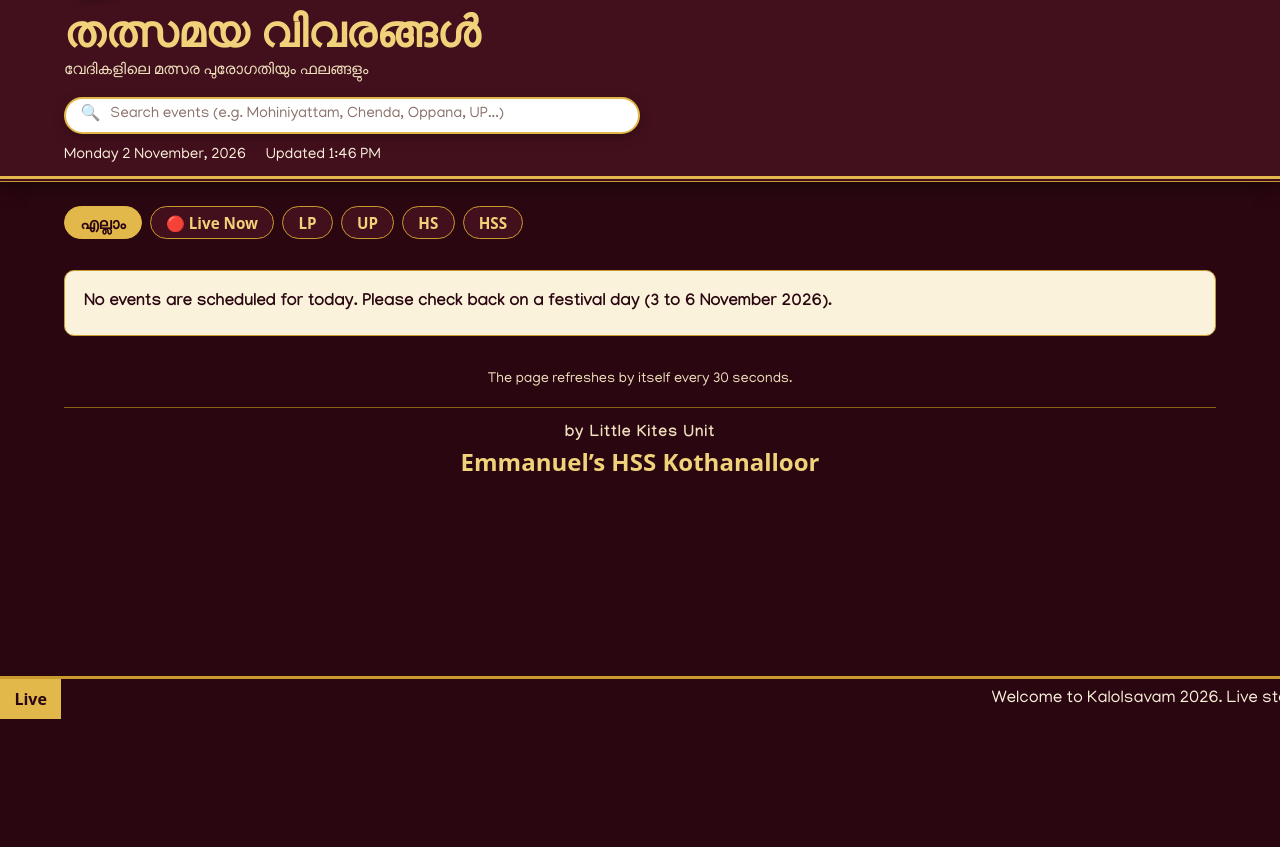
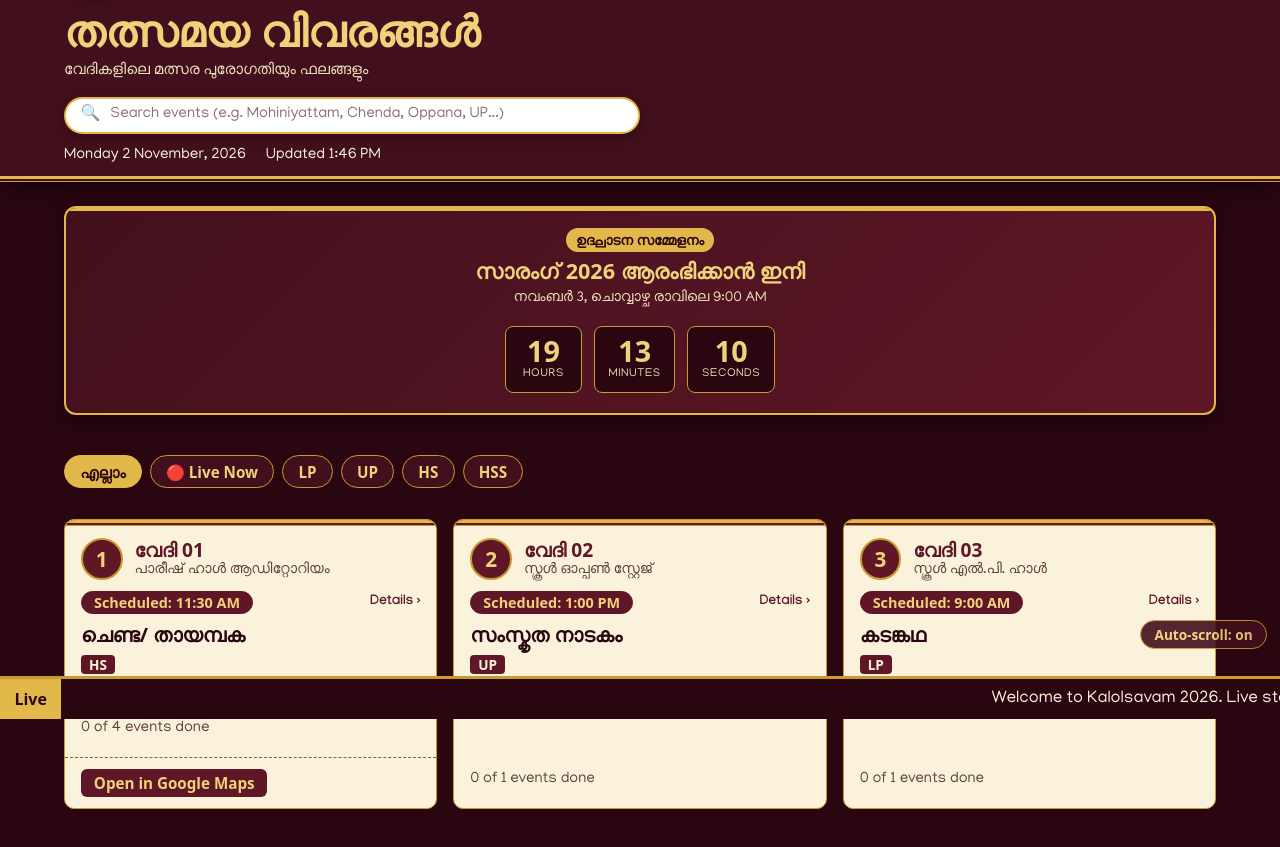
Before and after one commit to kothanalloorhss/kalolsavam-live, a plain HTML site: page index.html in a window 1280 px wide. Shown: the part 81-928 px from the top of the page. Before the commit the page ends 800 px from the top, so only its background shows below. Drawn offline with nearby package versions, Linux system fonts and the light colour scheme; a web font is replaced by a local one.

Commit message:
countdown added

```diff
--- a/css/style.css
+++ b/css/style.css
@@ -669,3 +669,70 @@ details.tool form { display: grid; gap: .5rem; margin-top: .6rem; }
   @keyframes door-fade { to { opacity: 0; } }
   @keyframes brand-rm { 0% { opacity: 0; } 25%, 70% { opacity: 1; } 100% { opacity: 0; } }
 }
+/* Countdown Timer Card */
+.countdown-card {
+  background: linear-gradient(135deg, var(--maroon-800), var(--maroon-700));
+  border: 2px solid var(--gold-400);
+  border-radius: 12px;
+  padding: 1.25rem 1rem;
+  text-align: center;
+  box-shadow: 0 6px 20px rgba(0, 0, 0, 0.4);
+  margin-bottom: 1rem;
+  position: relative;
+  overflow: hidden;
+}
+.countdown-card::before {
+  content: "";
+  position: absolute;
+  top: 0; left: 0; right: 0;
+  height: 4px;
+  background-image: var(--kasavu);
+}
+.countdown-badge {
+  background: var(--gold-400);
+  color: var(--maroon-900);
+  font: 700 0.85rem var(--font-head);
+  padding: 0.15rem 0.6rem;
+  border-radius: 999px;
+  display: inline-block;
+  margin-bottom: 0.4rem;
+}
+.countdown-head h3 {
+  color: var(--gold-300);
+  font-size: 1.35rem;
+  font-weight: 700;
+}
+.countdown-sub {
+  color: var(--ivory-dim);
+  font-size: 0.9rem;
+  margin-top: 0.2rem;
+}
+.countdown-grid {
+  display: flex;
+  justify-content: center;
+  gap: 0.75rem;
+  margin-top: 1rem;
+}
+.time-box {
+  background: var(--maroon-900);
+  border: 1.5px solid var(--gold-500);
+  border-radius: 8px;
+  padding: 0.5rem 0.85rem;
+  min-width: 4.8rem;
+  display: flex;
+  flex-direction: column;
+  align-items: center;
+}
+.time-val {
+  font-family: var(--font-head);
+  font-size: 1.8rem;
+  font-weight: 700;
+  color: var(--gold-300);
+  line-height: 1.1;
+}
+.time-lbl {
+  font-size: 0.72rem;
+  text-transform: uppercase;
+  color: var(--ivory-dim);
+  letter-spacing: 0.05em;
+}
--- a/index.html
+++ b/index.html
@@ -82,6 +82,20 @@
   </header>
 
   <main class="wrap">
+    <!-- Festival Inauguration Countdown Banner (Hidden once started) -->
+    <section id="countdownSection" class="countdown-card" aria-label="Inauguration Countdown" hidden>
+      <div class="countdown-head">
+        <span class="countdown-badge">ഉദ്ഘാടന സമ്മേളനം</span>
+        <h3>സാരംഗ് 2026 ആരംഭിക്കാൻ ഇനി</h3>
+        <p class="countdown-sub">നവംബർ 3, ചൊവ്വാഴ്ച രാവിലെ 9:00 AM</p>
+      </div>
+      <div class="countdown-grid">
+        <div class="time-box"><span id="cdHours" class="time-val">00</span><span class="time-lbl">Hours</span></div>
+        <div class="time-box"><span id="cdMins" class="time-val">00</span><span class="time-lbl">Minutes</span></div>
+        <div class="time-box"><span id="cdSecs" class="time-val">00</span><span class="time-lbl">Seconds</span></div>
+      </div>
+    </section>
+
     <!-- Category & Status Quick Filter Chips -->
     <nav class="filter-bar" aria-label="Filter stages">
       <button class="filter-chip is-active" data-filter="all" type="button">എല്ലാം</button>
--- a/js/app.js
+++ b/js/app.js
@@ -277,11 +277,48 @@
     }
   }
 
+  /* ---------- Inauguration Countdown Timer ---------- */
+  function initCountdown() {
+    const cdWrap = $("countdownSection");
+    if (!cdWrap) return;
+
+    // Inauguration: 3 November 2026, 9:00 AM IST
+    const targetTime = new Date("2026-11-03T09:00:00+05:30").getTime();
+
+    function updateTimer() {
+      const now = Date.now();
+      const diff = targetTime - now;
+
+      if (diff <= 0) {
+        cdWrap.hidden = true;
+        return;
+      }
+
+      cdWrap.hidden = false;
+      const hours = Math.floor(diff / (1000 * 60 * 60));
+      const mins = Math.floor((diff % (1000 * 60 * 60)) / (1000 * 60));
+      const secs = Math.floor((diff % (1000 * 60)) / 1000);
+
+      $("cdHours").textContent = String(hours).padStart(2, "0");
+      $("cdMins").textContent = String(mins).padStart(2, "0");
+      $("cdSecs").textContent = String(secs).padStart(2, "0");
+    }
+
+    updateTimer();
+    setInterval(updateTimer, 1000);
+  }
+
   /* ---------- per-stage status ---------- */
   function stageView(stage) {
     const id = stage.stage_id;
     const st = (S.data && S.data.stages && S.data.stages[id]) || {};
-    const day = KL.today();
+
+    // ഡിഫോൾട്ടായി ഇന്നത്തെ ദിവസം സെറ്റ് ചെയ്യുക, അല്ലെങ്കിൽ ഒന്നാം ദിവസം കാണിക്കുക
+    let day = KL.today();
+    if (!C.festivalDates.includes(day)) {
+      day = C.festivalDates[0] || "2026-11-03";
+    }
+
     const todays = getEventsForStage(day, id);
     const done = new Set((S.data && S.data.completed_events ? S.data.completed_events : []).map(String));
     const base = { mode: "none", doneCount: todays.filter(e => done.has(String(e.event_id))).length, total: todays.length };
@@ -331,9 +368,15 @@
 
   function stageCard(s, i) {
     const v = stageView(s);
-    const label = { live: "Live now", next: "Up next", done: "Finished for today", none: "No events today" }[v.mode];
+    let label = { live: "Live now", next: "Up next", done: "Finished for today", none: "No events today" }[v.mode];
+
+    // പരിപാടി തുടങ്ങുന്നതിനു മുൻപ് "Scheduled: [Time]" എന്ന് ലേബൽ കൊടുക്കുന്നു
+    let day = KL.today();
+    if (!C.festivalDates.includes(day) && v.mode === "next") {
+      label = `Scheduled: ${KL.fmtHHMM(v.sched)}`;
+    }
+
     let body = "", pill = "";
-
     const combinedNotice = v.combined && v.combined.length > 1
       ? `<span class="chip" style="background:var(--maroon-600)">👥 വേദി ${v.combined.join(' & ')} സംയുക്തം</span>`
       : "";
@@ -347,7 +390,10 @@
                            : `<span class="delay ok">Started on time</span>`;
       } else {
         body += `<p class="times">Scheduled ${KL.fmtHHMM(v.sched)}</p>`;
-        pill = v.delay > 0 ? `<span class="delay ${delayClass(v.delay)}">Running ${v.delay} min behind</span>` : "";
+        // പരിപാടി തുടങ്ങുന്നതിനു മുൻപ് വെറുതെ ലാഗ് വാണിംഗ് കാണിക്കണ്ട
+        if (C.festivalDates.includes(day)) {
+          pill = v.delay > 0 ? `<span class="delay ${delayClass(v.delay)}">Running ${v.delay} min behind</span>` : "";
+        }
       }
     } else if (v.mode === "done") {
       body = `<p class="muted">All ${v.total} events on this stage are complete.</p>`;
@@ -364,7 +410,7 @@
       </header>
       <div class="stage-body">
         <div class="stage-status-row">
-          <span class="status status-${v.mode}">${label}</span>
+          <span class="status status-${v.mode}">${esc(label)}</span>
           <span class="view-detail-hint">Details &rsaquo;</span>
         </div>
         ${body}${pill}${progress}
@@ -547,7 +593,11 @@
     const stage = S.stages.find(s => String(s.stage_id) === String(stageId));
     if (!stage) return;
 
-    const day = KL.today();
+    let day = KL.today();
+    if (!C.festivalDates.includes(day)) {
+      day = C.festivalDates[0] || "2026-11-03";
+    }
+
     const todays = getEventsForStage(day, stageId);
     const done = new Set((S.data && S.data.completed_events ? S.data.completed_events : []).map(String));
     const st = (S.data && S.data.stages && S.data.stages[stageId]) || {};
@@ -693,7 +743,11 @@
   }
 
   function renderStageGrid() {
-    const day = KL.today();
+    let day = KL.today();
+    if (!C.festivalDates.includes(day)) {
+      day = C.festivalDates[0] || "2026-11-03";
+    }
+
     const visible = S.stages.filter(s => {
       const evs = getEventsForStage(day, s.stage_id);
       const isLive = S.data.stages[s.stage_id] && S.data.stages[s.stage_id].status === "ongoing";
@@ -712,9 +766,9 @@
     }
 
     if (!visible.length) {
-      $("stageGrid").innerHTML = `<p class="empty-day">No events are scheduled for today. Please check back on a festival day (${esc(C.festivalDatesText)}).</p>`;
+      $("stageGrid").innerHTML = `<p class="empty-day">മത്സരക്രമങ്ങൾ തയ്യാറായി വരുന്നു. ഉടൻ ലഭ്യമാകും.</p>`;
     } else if (!filtered.length) {
-      $("stageGrid").innerHTML = `<p class="empty-day">No stages matching the "${esc(S.currentFilter)}" filter right now.</p>`;
+      $("stageGrid").innerHTML = `<p class="empty-day">തിരഞ്ഞെടുത്ത ഫിൽട്ടറിൽ മത്സരങ്ങൾ ലഭ്യമല്ല.</p>`;
     } else {
       $("stageGrid").innerHTML = filtered.map(stageCard).join("");
     }
@@ -746,7 +800,7 @@
     }
   }
 
-  /* ---------- idle auto-scroll through all stage cards (Fixed & Optimized) ---------- */
+  /* ---------- idle auto-scroll through all stage cards ---------- */
   function initAutoScroll() {
     const A = C.autoScroll || { speedPxPerSec: 28, startDelaySec: 4, resumeAfterIdleSec: 8, holdSec: 3 };
     const btn = $("autoScrollBtn");
@@ -792,7 +846,6 @@
       const drop = $("searchResults");
       const searchOpen = drop && !drop.hidden;
 
-      // Don't auto scroll if stage modal is active or search dropdown is open
       if (enabled && !document.hidden && maxScroll > 40 && !S.activeModalStageId && !searchOpen) {
         const wait = (everTouched ? (A.resumeAfterIdleSec || 8) : (A.startDelaySec || 4)) * 1000;
 
@@ -846,7 +899,9 @@
     initSearch();
     initFilters();
     initModal();
+    initCountdown();
     await poll();
+
     S.animate = false;
     setTimeout(startAOS, KL.splashMs);
     initAutoScroll();
```
